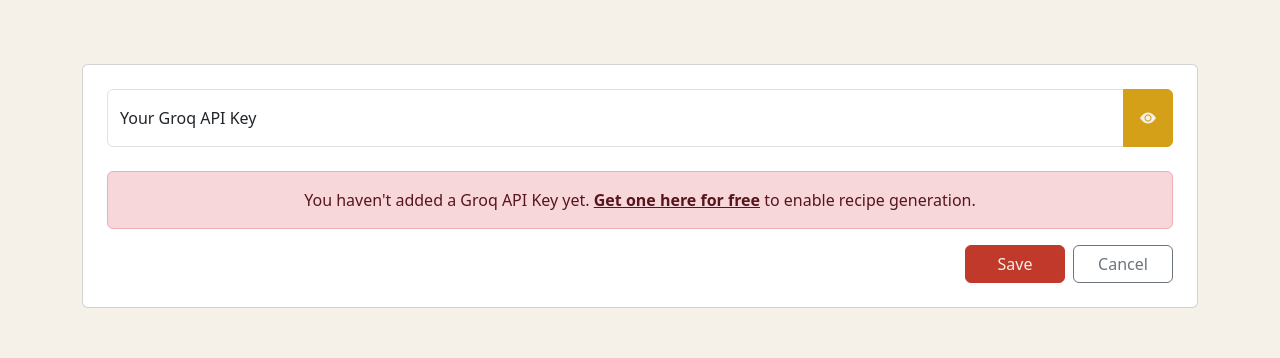
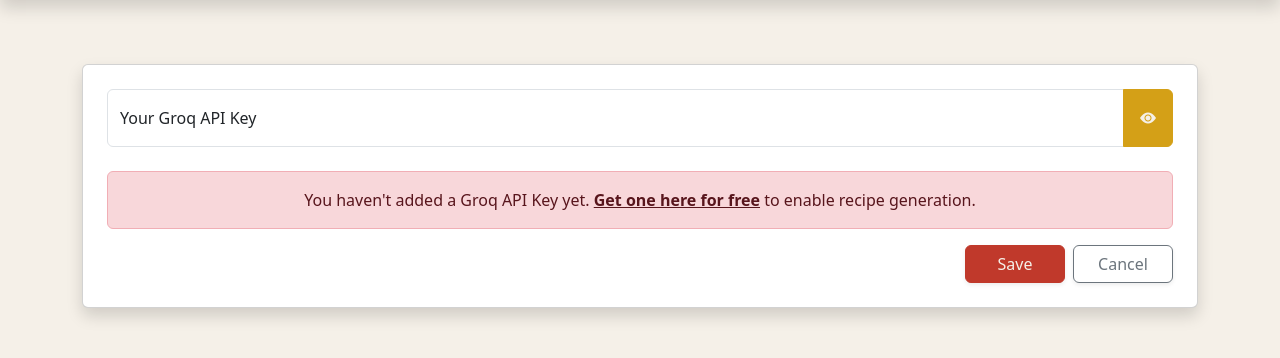
Before and after one commit to DonLyons/Whats-Cooking, a Flask app: page /settings in a window 1280 px wide. Shown: the part 64-422 px from the top of the page. Run offline with Flask 3, Linux system fonts and the light colour scheme; some libraries are stand-ins or nearby versions.

Commit message:
Make style changes: Shadows on ingredient cards, navbar and login/register/settings cards.

```diff
--- a/templates/inventory.html
+++ b/templates/inventory.html
@@ -80,7 +80,7 @@
     <div class="row row-cols-1 row-cols-md-2 row-cols-lg-3 g-3">
         {% for ingredient in ingredients %}
         <div class="col">
-            <div class="card h-100 shadow-sm p-4 position-relative">
+            <div class="card h-100 shadow p-4 position-relative">
                 <!-- Delete -->
                 <form action="/inventory/delete" method="post">
                     <input type="hidden" name="ingredient_id" value="{{ ingredient.id }}">
@@ -113,4 +113,5 @@
     </div>
 </div>
 
+<div style="margin-bottom: 20%;"></div>
 {% endblock %}
--- a/templates/layout.html
+++ b/templates/layout.html
@@ -17,7 +17,7 @@
 
     <body>
 
-        <nav class="navbar navbar-expand-lg navbar-dark">
+        <nav class="navbar navbar-expand-lg navbar-dark shadow">
             <div class="container-fluid">
                 <a class="navbar-brand d-flex align-items-center gap-2" href="/">
                     <img src="/static/cooking.svg" alt="Logo" height="35">
--- a/templates/login.html
+++ b/templates/login.html
@@ -5,7 +5,7 @@
 
 {% block body %}
     <div class="centre">
-        <div class="sign-in-block shadow-sm">
+        <div class="sign-in-block shadow">
             <h3 class="mb-1">Welcome back!</h3>
             <p class="text-muted mb-5"> Sign in to your cooking space</p>
 
@@ -19,7 +19,7 @@
                         <button class="btn btn-outline-primary px-2" type="button" id="toggleKeyBtn"><i class="bi bi-eye-fill" id="toggleIcon"></i></button>
                     </div>
                 </div>
-                <button class="btn btn-primary w-100 mt-1" type="submit">Sign In</button>
+                <button class="btn btn-primary w-100 mt-1 shadow-sm" type="submit">Sign In</button>
 
             </form>
             <p class="text-muted mt-2">Don't have an account? <a href="/register">Register here</a></p>
--- a/templates/register.html
+++ b/templates/register.html
@@ -5,7 +5,7 @@
 
 {% block body %}
     <div class="centre">
-        <div class="sign-in-block shadow-sm">
+        <div class="sign-in-block shadow">
             <h3 class="mb-1">Welcome!</h3>
             <p class="text-muted mb-5" > Let's create your cooking space</p>
 
@@ -21,7 +21,7 @@
                     <input class="form-control" name="confirm" placeholder="Confirm Password" id="confirm" type="password" >
                     <button class="btn btn-outline-primary px-2" type="button" id="toggleKeyBtnCfrm"><i class="bi bi-eye-fill" id="toggleIcon2"></i></button>
                 </div>
-                <button class="btn btn-primary w-100 mt-1" type="submit">Register</button>
+                <button class="btn btn-primary w-100 mt-1 shadow-sm" type="submit">Register</button>
             </form>
             <p class="text-muted mt-2">Already have an account? <a href="/login">Sign in here</a></p>
         </div>
--- a/templates/settings.html
+++ b/templates/settings.html
@@ -4,7 +4,7 @@
 
 
 {% block body %}
-<div class="card p-4">
+<div class="card p-4 shadow">
     <form action="/settings" method="post">
         <div class="input-group mb-4">
             <div class="form-floating">
@@ -22,8 +22,8 @@
             </div>
         {% endif %}
         <div class="d-flex justify-content-end gap-2">
-            <button class="btn btn-primary" style="min-width: 100px;" type="submit">Save</button>
-            <a href="/settings" class="btn btn-outline-secondary" style="min-width: 100px;">Cancel</a>
+            <button class="btn btn-primary shadow-sm" style="min-width: 100px;" type="submit">Save</button>
+            <a href="/settings" class="btn btn-outline-secondary shadow-sm" style="min-width: 100px;">Cancel</a>
         </div>
     </form>
 </div>
```
Also changed, not shown: templates/recipe.html (+8 -5 lines).
